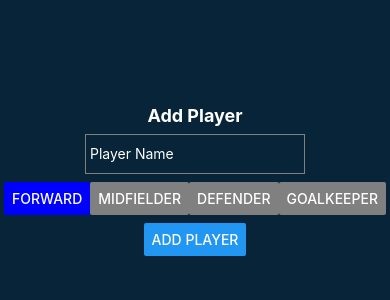
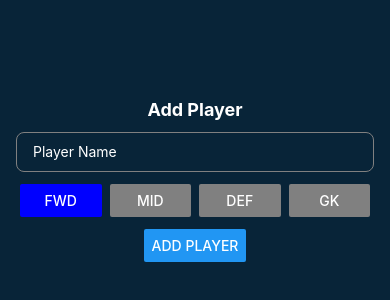
Before and after one commit to cosmin-oros/SplitTeams-App, a React Native app in the folder SplitTeams/: screen /MainScreen in a window 390 px wide. Shown: the part 242-542 px from the top of the page. Built offline with nearby package versions, Linux system fonts and the light colour scheme.

Commit message:
ui layout

```diff
--- a/SplitTeams/screens/MainScreen.tsx
+++ b/SplitTeams/screens/MainScreen.tsx
@@ -76,10 +76,21 @@ const MainScreen = ({ navigation } : MainScreenProps) => {
 
             {/* buttons to choose the position */}
             <View style={styles.positionButton}>
-                <Button title="Forward" onPress={() => setPlayerPosition('forward')} color={playerPosition === 'forward' ? 'blue' : 'gray'} />
-                <Button title="Midfielder" onPress={() => setPlayerPosition('midfielder')} color={playerPosition === 'midfielder' ? 'blue' : 'gray'} />
-                <Button title="Defender" onPress={() => setPlayerPosition('defender')} color={playerPosition === 'defender' ? 'blue' : 'gray'} />
-                <Button title="Goalkeeper" onPress={() => setPlayerPosition('goalkeeper')} color={playerPosition === 'goalkeeper' ? 'blue' : 'gray'} />
+                <View style={styles.positionButtonChild}>
+                    <Button title="FWD" onPress={() => setPlayerPosition('forward')} color={playerPosition === 'forward' ? 'blue' : 'gray'} />
+                </View>
+
+                <View style={styles.positionButtonChild}>
+                    <Button title="MID" onPress={() => setPlayerPosition('midfielder')} color={playerPosition === 'midfielder' ? 'blue' : 'gray'} />
+                </View>
+
+                <View style={styles.positionButtonChild}>
+                    <Button title="DEF" onPress={() => setPlayerPosition('defender')} color={playerPosition === 'defender' ? 'blue' : 'gray'} />
+                </View>
+
+                <View style={styles.positionButtonChild}>
+                    <Button title="GK" onPress={() => setPlayerPosition('goalkeeper')} color={playerPosition === 'goalkeeper' ? 'blue' : 'gray'} />
+                </View>
             </View>
 
             <Button title="Add Player" onPress={addPlayer} />
@@ -122,26 +133,40 @@ const styles = StyleSheet.create({
     container: {
       flex: 1,
       backgroundColor: '#082438',
-      width: '100%',
+      padding: 16,
       alignItems: 'center',
       justifyContent: 'center',
     },
     title: {
       fontSize: 18,
       fontWeight: 'bold',
-        marginBottom: 8,
+      marginBottom: 12,
       color: '#ffffff',
+      textAlign: 'center',
     },
     playerNameInput: {
       height: 40,
       borderColor: 'gray',
       borderWidth: 1,
-        marginBottom: 8,
+      borderRadius: 8,
+      paddingHorizontal: 12,
+      marginBottom: 12,
       color: '#ffffff',
+      width: '100%',
     },
     positionButton: {
       flexDirection: 'row',
-        marginBottom: 8,
+      justifyContent: 'space-between',
+      marginBottom: 12,
+      width: '100%',
+    },
+    positionButtonChild: {
+      flex: 1,
+      marginHorizontal: 4,
+    },
+    addButton: {
+      width: '100%',
+      marginBottom: 12,
     },
     displayedPlayer: {
       fontSize: 18,
@@ -149,8 +174,22 @@ const styles = StyleSheet.create({
       marginTop: 8,
       marginBottom: 8,
       color: '#ffffff',
-    }
-
+    },
+    teamContainer: {
+      width: '100%',
+      marginBottom: 16,
+    },
+    teamTitle: {
+      fontSize: 18,
+      fontWeight: 'bold',
+      marginBottom: 8,
+      color: '#ffffff',
+    },
+    teamPlayer: {
+      fontSize: 16,
+      marginBottom: 4,
+      color: '#ffffff',
+    },
 });
 
 export default MainScreen;
```
Lines whose indentation alone changed are shown as unchanged.
